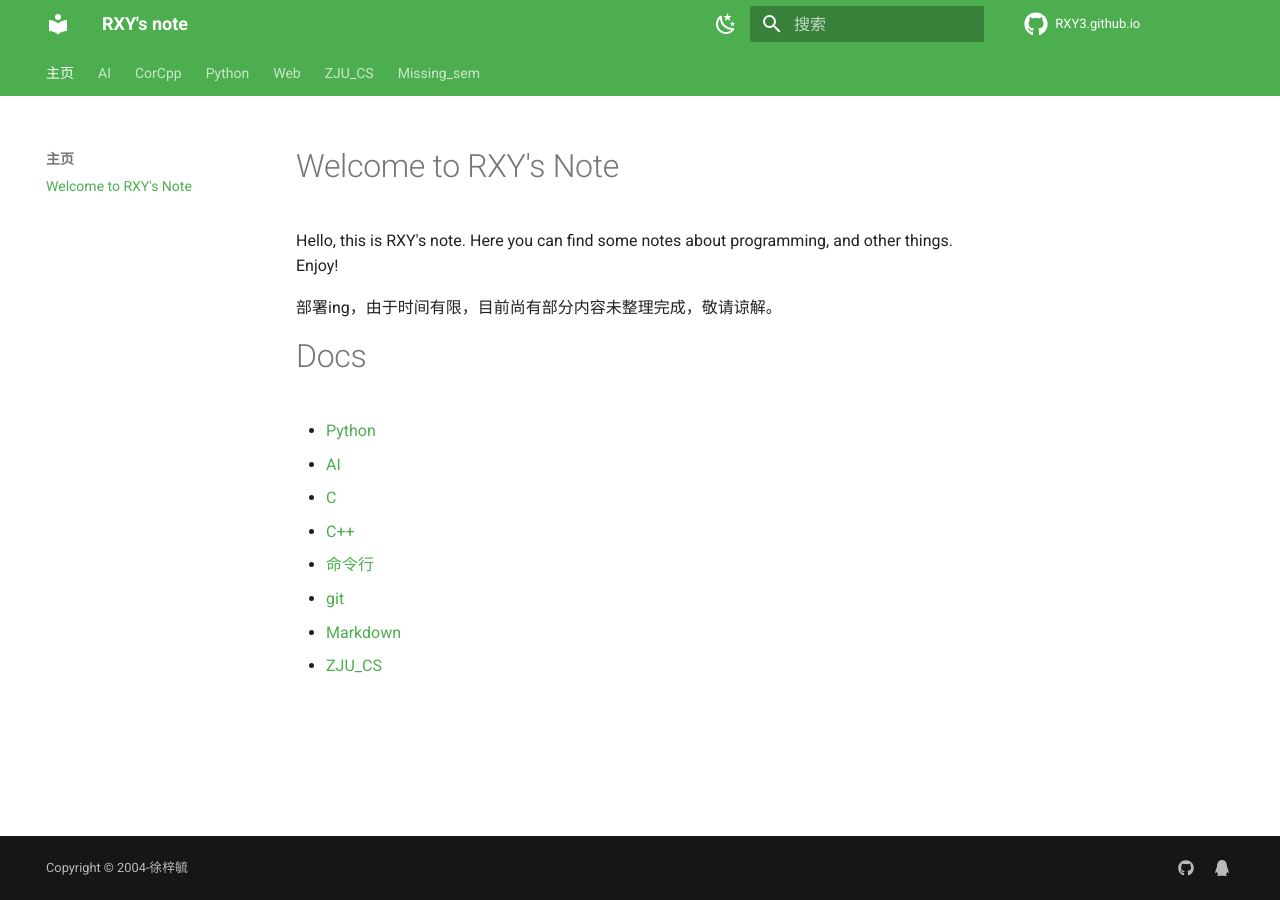
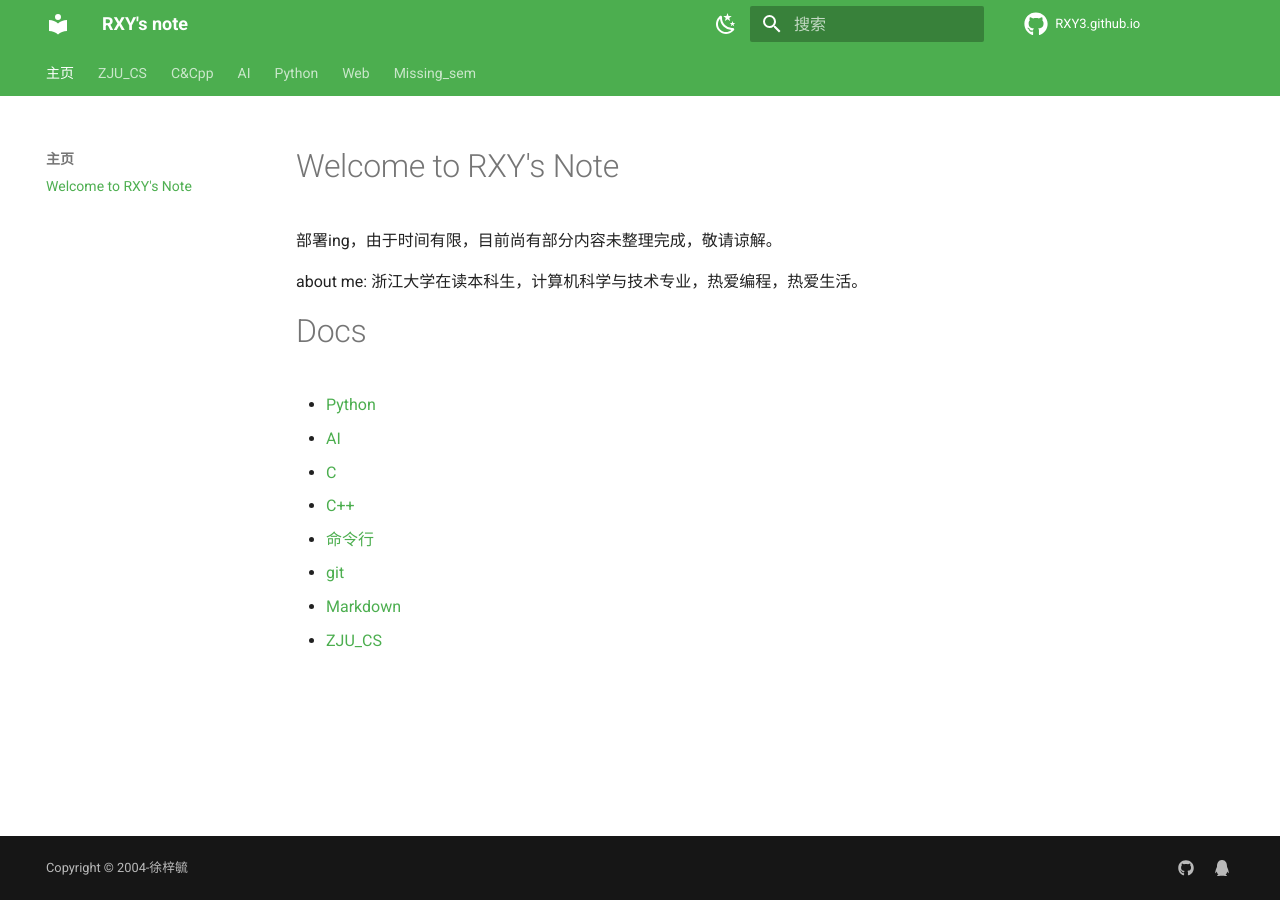
Before and after one commit to RXY3/RXY-s-NoteBook, an MkDocs documentation site: the page built from docs/index.md, in a window 1280 px wide. Built offline with MkDocs 1.6.1 and Material for MkDocs 9.7.7, drawn with Linux system fonts in a browser that asks for light colours; comment, search, counter and statistics services are not loaded; part of the change alters nothing that is shown.

Commit message:
20241017

```diff
--- a/docs/index.md
+++ b/docs/index.md
@@ -1,7 +1,8 @@
 # Welcome to RXY's Note
-Hello, this is RXY's note. Here you can find some notes about programming, and other things. Enjoy!
+部署ing，由于时间有限，目前尚有部分内容未整理完成，敬请谅解。
 
-部署ing，由于时间有限，目前尚有部分内容未整理完成，敬请谅解。
+about me:
+浙江大学在读本科生，计算机科学与技术专业，热爱编程，热爱生活。
 
 # Docs
 - [Python](Python/Python基础.md)
--- a/mkdocs.yml
+++ b/mkdocs.yml
@@ -46,30 +46,6 @@ repo_name: RXY3.github.io # 右上角的名字
 nav:
   - 主页:
     - index.md
-  - AI:
-    - 机器学习:
-      - AI/机器学习/机器学习基础.md
-    - 深度学习:
-      - AI/深度学习/深度学习基础.md
-  - CorCpp:
-    - C++:
-      - CorCpp/C++/C++基础.md
-      - C++刷题记录:
-        - CorCpp/C++/C++刷题记录/C++刷题记录.md
-    - C语言:
-      - CorCpp/C/C基础.md
-  - Python:
-    - Python/Python基础.md
-    - Python/Python进阶.md
-  - Web:
-    - Web开发基础:
-      - Web/Web.lab.md
-    - HTML:
-      - Web/HTML/HTML基础.md
-    - CSS:
-      - Web/CSS/CSS基础.md
-    - JavaScript:
-      - Web/JavaScript/JavaScript基础.md
   - ZJU_CS:
     - 数据结构基础:
       - ZJU_CS/数据结构基础.md
@@ -83,6 +59,30 @@ nav:
       - ZJU_CS/高级数据结构.md
     - 数据库系统原理:
       - ZJU_CS/数据库系统原理.md
+  - C&Cpp:
+    - C++:
+      - CorCpp/C++/C++基础.md
+    - 刷题记录:
+      - CorCpp/C++/C++刷题记录/C++刷题记录.md
+    - C:
+      - CorCpp/C/C基础.md
+  - AI:
+    - 机器学习:
+      - AI/机器学习/机器学习基础.md
+    - 深度学习:
+      - AI/深度学习/深度学习基础.md
+  - Python:
+    - Python/Python基础.md
+    - Python/Python进阶.md
+  - Web:
+    - Web开发基础:
+      - Web/Web.lab.md
+    - HTML:
+      - Web/HTML/HTML基础.md
+    - CSS:
+      - Web/CSS/CSS基础.md
+    - JavaScript:
+      - Web/JavaScript/JavaScript基础.md
   - Missing_sem:
     - git:
       - Missing_sem/git.md
```
Also changed, not shown: 10 other files.
